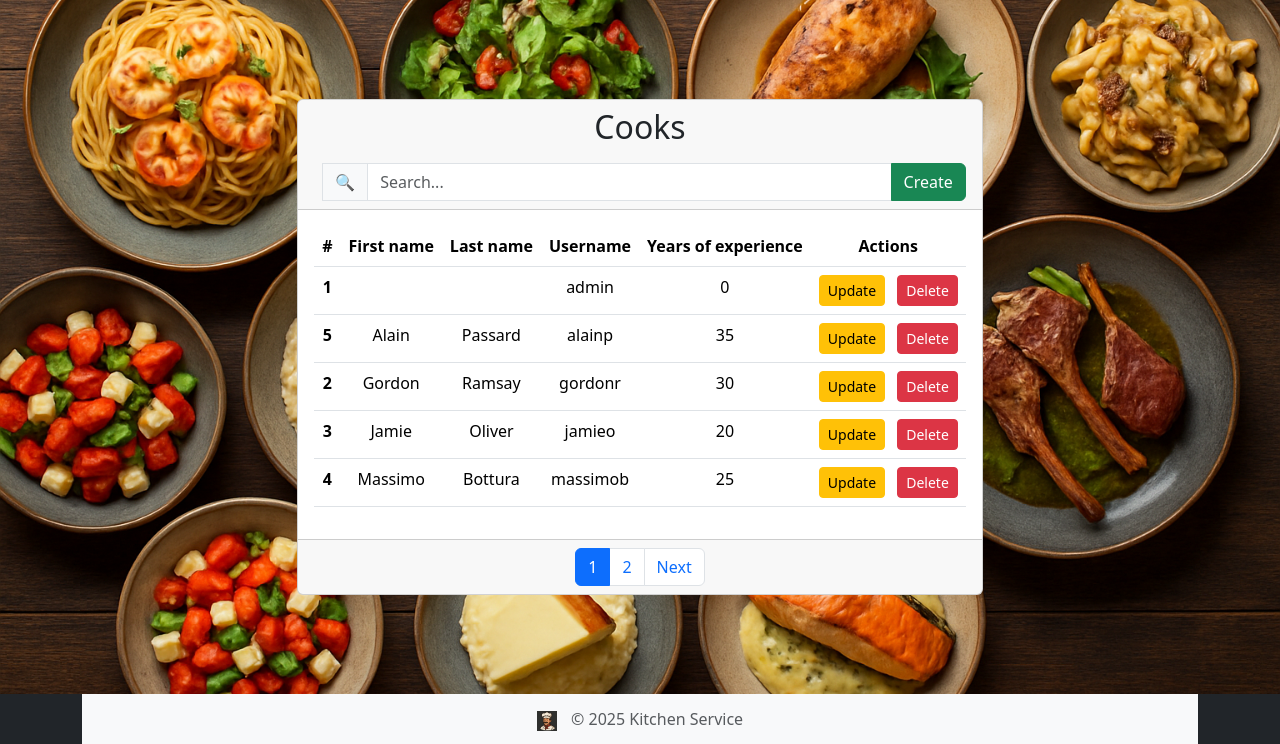
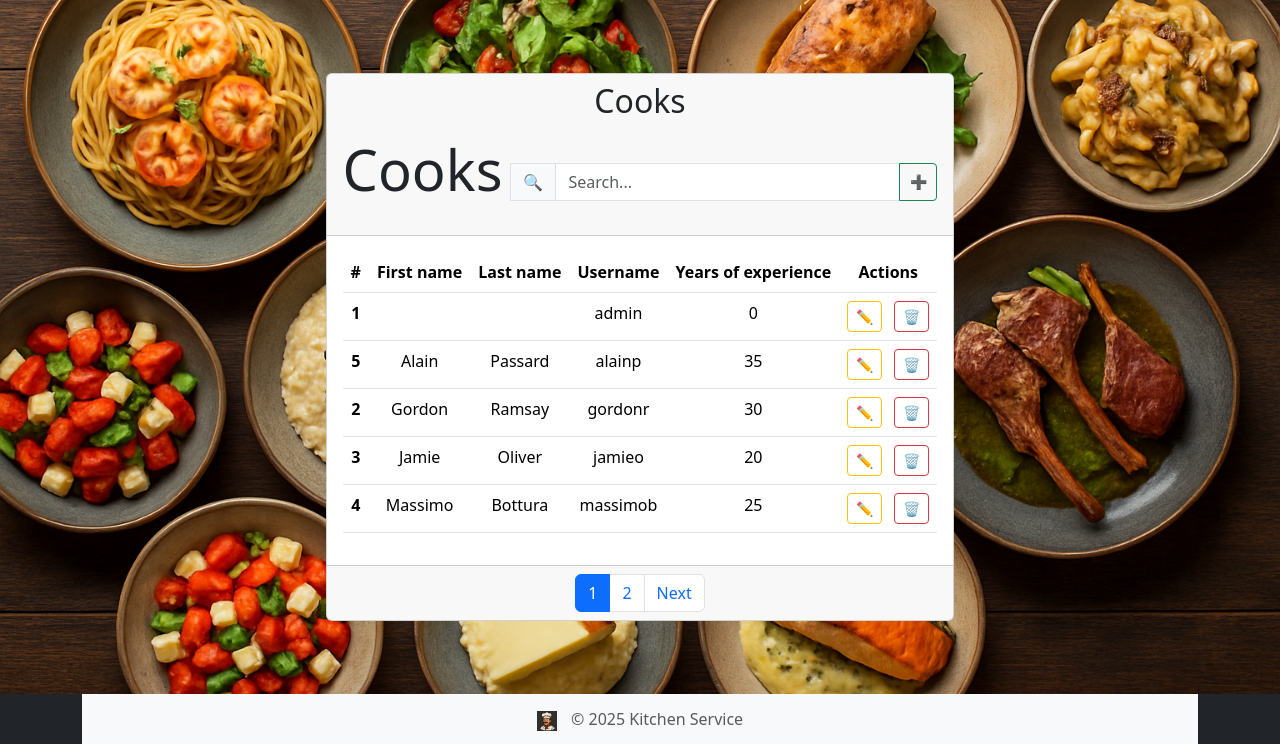
Before and after one commit to dmytrominyaylo/kitchen-service, a Django app: page /cooks/ in a window 1280 px wide. Shown: the part 56-800 px from the top of the page. Run offline with Django 5.2, Linux system fonts and the light colour scheme; a user stored in the database is signed in; data comes from the database, SQL or seed files in the repository; both versions use the stored data as it was after the commit.

Commit message:
Refactor UI: Replace text buttons with emoji icons for create, update, and delete actions

```diff
--- a/templates/base.html
+++ b/templates/base.html
@@ -9,7 +9,7 @@
 </head>
 <body class="d-flex flex-column h-100">
 <svg xmlns="http://www.w3.org/2000/svg" class="d-none">
-  <!-- SVG definitions -->
+
 </svg>
 
 <header>
--- a/templates/includes/header/search_title_create.html
+++ b/templates/includes/header/search_title_create.html
@@ -1,6 +1,6 @@
 {% load custom_tags %}
 
-<h1 class="display-4 text-start mb-4">{{ title }}</h1>
+<h1 class="display-4 text-center mb-4">{{ title }}</h1>
 <form action="" method="get" class="w-100" novalidate>
   <div class="input-group">
     <span class="input-group-text rounded-0">🔍</span>
@@ -9,7 +9,11 @@
     <input id="search_value" name="search_value" type="search" class="form-control rounded-0" placeholder="Search..."
            value="{{ search_value }}">
     {% if user.is_authenticated %}
-      <a href="{% url 'kitchen:cook-create' %}" class="btn btn-success d-flex align-items-center">Create</a>
+      <a href="{% url 'kitchen:cook-create' %}"
+         class="btn btn-outline-success btn-sm d-flex align-items-center justify-content-center"
+         style="height: 38px; width: 38px;" title="Create">
+        ➕
+      </a>
     {% endif %}
   </div>
 </form>
--- a/templates/kitchen/cook_list.html
+++ b/templates/kitchen/cook_list.html
@@ -6,7 +6,7 @@
       <h2 class="text-center mb-3">Cooks</h2>
 
       <div class="d-flex justify-content-center align-items-center gap-2">
-        {% include "includes/header/search_title_create.html" with search_field="username" %}
+        {% include "includes/header/search_title_create.html" with search_field="username" title="Cooks" %}
       </div>
     </div>
 
@@ -31,11 +31,12 @@
             <td>{{ cook.username }}</td>
             <td>{{ cook.years_of_experience }}</td>
             <td>
-              <a href="{% url 'kitchen:cook-update' cook.id %}" class="btn btn-sm btn-warning me-2">
-                Update
+              <a href="{% url 'kitchen:cook-update' cook.id %}" class="btn btn-outline-warning btn-sm me-2"
+                 title="Update">
+                ✏️
               </a>
-              <a href="{% url 'kitchen:cook-delete' cook.id %}" class="btn btn-sm btn-danger">
-                Delete
+              <a href="{% url 'kitchen:cook-delete' cook.id %}" class="btn btn-outline-danger btn-sm" title="Delete">
+                🗑️
               </a>
             </td>
           </tr>
```
Also changed, not shown: db.sqlite3.
